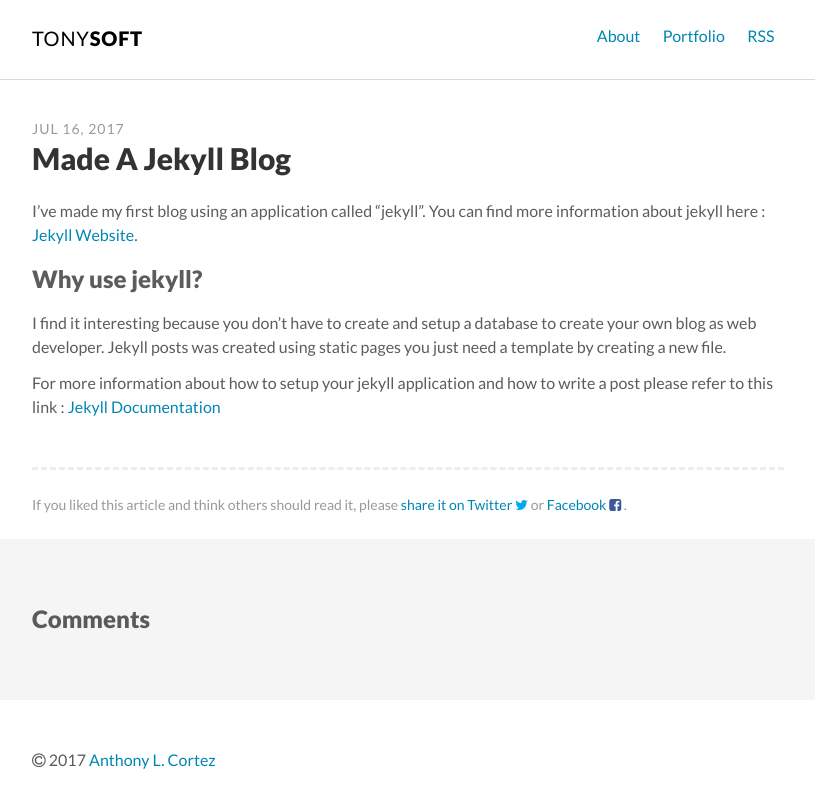
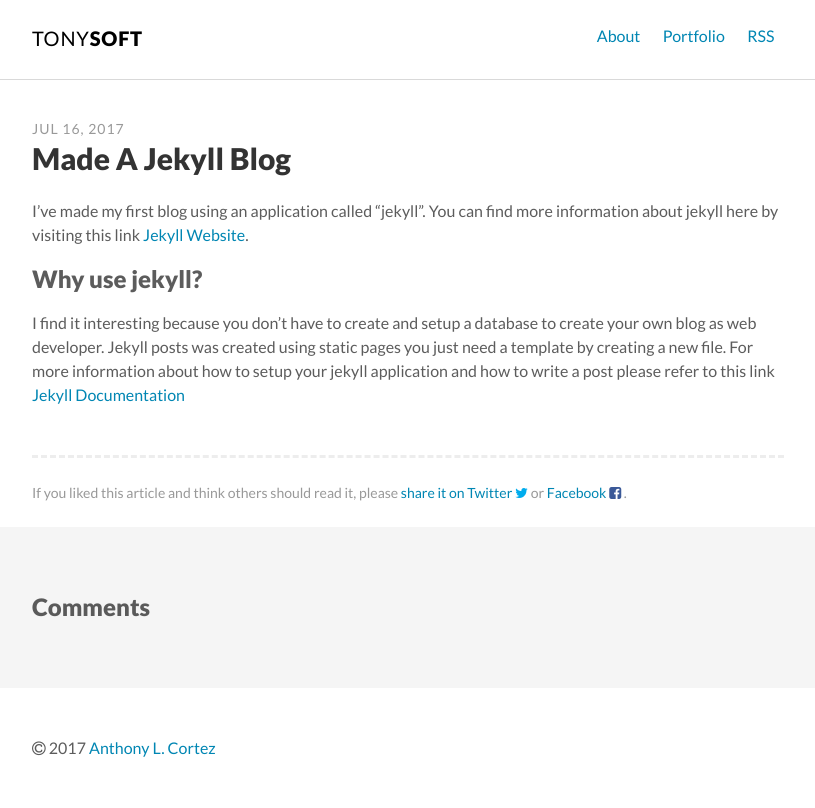
Before and after one commit to devtonysoft/blog, a Jekyll site: the page built from _posts/2017-07-16-Made-a-jekyll-blog.md, in a window 1280 px wide. Shown: the top 808 px of the page, without its empty margins (232-1047 px from the left). Built offline with Jekyll 4.4.1, drawn with Linux system fonts in a browser that asks for light colours; comment, search, counter and statistics services are not loaded.

Commit message:
Fix pages link and words

```diff
--- a/_posts/2017-07-16-Made-a-jekyll-blog.md
+++ b/_posts/2017-07-16-Made-a-jekyll-blog.md
@@ -4,20 +4,12 @@
 description: "The best blog ever!"
 comments: true
 keywords: "jekyll, blog"
-jekyll_website: https://jekyllrb.com/
-jekyll_docu: https://jekyllrb.com/docs/home/
 identifier: 1
 ---
 
-I've made my first blog using an application called "jekyll". You can find more
-information about jekyll here :
-<a href="{{ page.jekyll_website }}" target="_blank">Jekyll Website</a>.
+I've made my first blog using an application called "jekyll". You can find more information about jekyll here by visiting this link <a href="https://jekyllrb.com/" target="_blank">Jekyll Website</a>.
 
 
 ### Why use jekyll?
 
-I find it interesting because you don't have to create and setup a database
-to create your own blog as web developer. Jekyll posts was created using static pages you just need a template by creating a new file.
-
-For more information about how to setup your jekyll application and how to write a post please refer to this link :
-<a href="{{ page.jekyll_docu }}" target="_blank">Jekyll Documentation</a>
+I find it interesting because you don't have to create and setup a database to create your own blog as web developer. Jekyll posts was created using static pages you just need a template by creating a new file. For more information about how to setup your jekyll application and how to write a post please refer to this link <a href="https://jekyllrb.com/docs/home/" target="_blank">Jekyll Documentation</a>
```
Also changed, not shown: _posts/2017-07-17-First-Firebase-App.md (+1 -1 lines), _posts/2017-07-18-Using-axios-for-http-request.md (+3 -3 lines).
